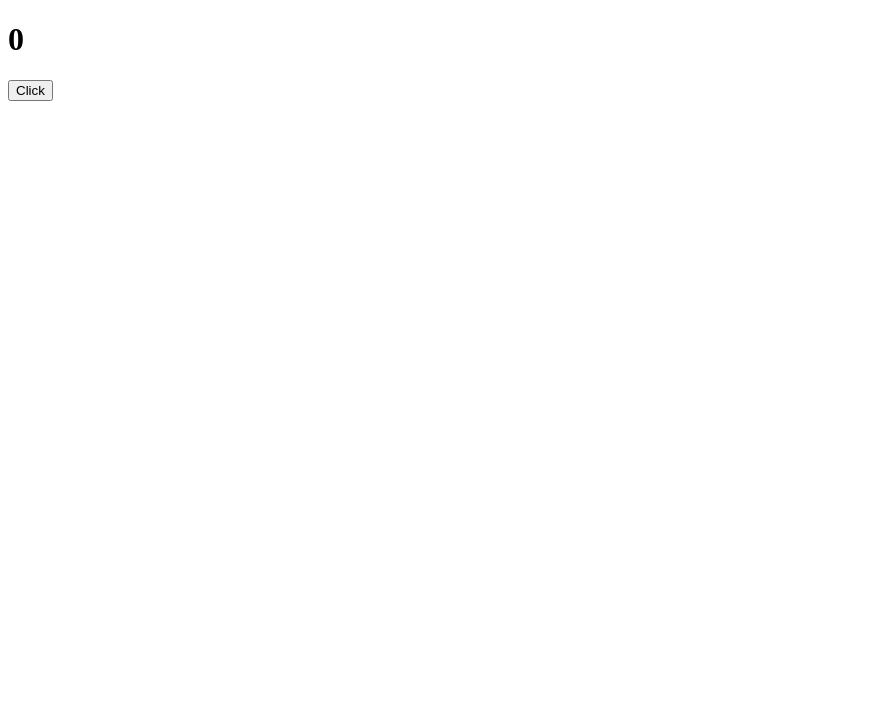
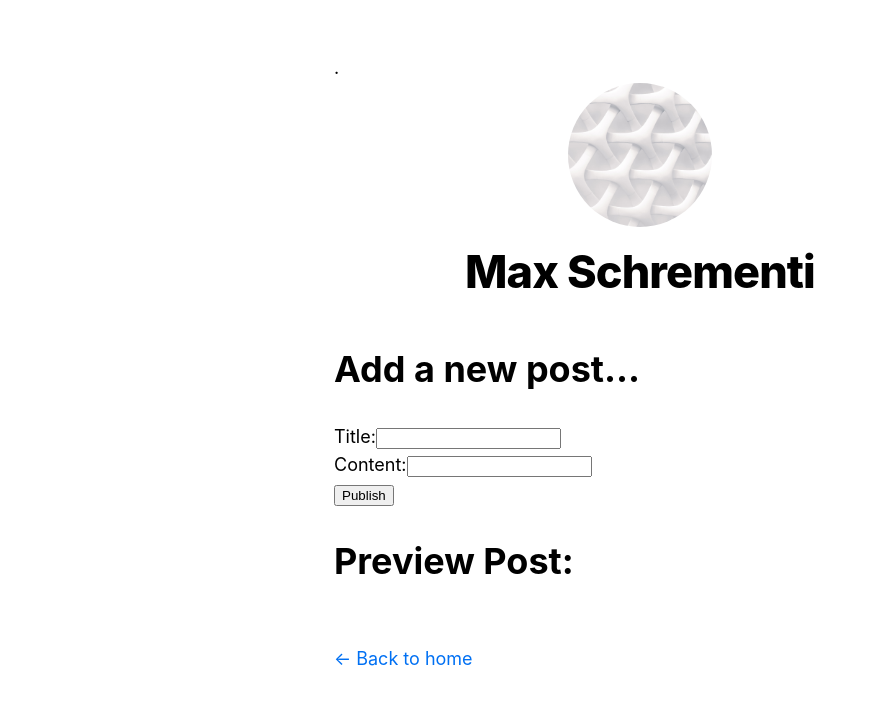
Before and after one commit to dwolrdcojp/nextjs-blog, a Next.js app: page /newpost in a window 1280 px wide. Shown: the top 704 px of the page, without its empty margins (0-869 px from the left). Built offline with nearby package versions, Linux system fonts and the light colour scheme; no server answers.

Commit message:
fix layout and finish adding new post page functions

```diff
--- a/app/layout.tsx
+++ b/app/layout.tsx
@@ -1,10 +1,35 @@
+import Image from 'next/image';
+import Link from 'next/link';
+import styles from '../components/layout.module.css';
+import utilStyles from '../styles/utils.module.css';
+import '../styles/global.css';
+
+const name = 'Max Schrementi';
+
 export default function RootLayout({ children }) {
   return (
     <html lang="en">
-    {
-    }
-    <head />
-    <body>{children}</body>
+      <body>
+      <div className={styles.container}>.
+        <header className={styles.header}>
+          <>
+            <Image
+              priority
+              src="/images/profile.jpg"
+              className={utilStyles.borderCircle}
+              height={144}
+              width={144}
+              alt=""
+            />
+            <h1 className={utilStyles.heading2Xl}>{name}</h1>
+          </>
+        </header>
+        {children}
+        <div className={styles.backToHome}>
+          <Link href="/">← Back to home</Link>
+        </div>
+      </div>
+      </body>
     </html>
   );
 }
--- a/app/newpost/Counter.js
+++ b/app/newpost/Counter.js
@@ -1,15 +1,46 @@
 'use client';
 import { useState } from 'react'; // This is a client component. It receives data as props and
+import { addPost } from '../../firebase';
 // has access to state and effects just like Page components
 // in the 'pages' directory.
 
+async function addNewPost(title, content) {
+  const addNewPost = await addPost(title, content);
+}
+
 export default function Counter() {
-  const [count, setCount] = useState(0);
+  const [title, setTitle] = useState('');
+  const [content, setContent] = useState('');
+  const [isPublished, setIsPublished] = useState(false);
+
+  function handleClick(e) {
+    e.preventDefault();
+    addNewPost(title, content);
+    setTitle('');
+    setContent('');
+    setIsPublished(true);
+  }
 
   return (
     <div>
-      <h1>{count}</h1>
-      <button onClick={() => setCount(count + 1)}>Click</button>
+      <h1>Add a new post...</h1>
+      Title:
+      <input value={title}
+             onChange={(e) => setTitle(e.target.value)}></input>
+      <br />
+      Content:
+      <input value={content}
+             onChange={(e) => setContent(e.target.value)}></input>
+      <br />
+      <button onClick={handleClick}>Publish</button>
+      {isPublished && (
+        <h2>New post published!</h2>
+      )}
+
+
+      <h1> Preview Post: </h1>
+      <h2> {title} </h2>
+      <p> {content} </p>
     </div>
   );
 }
--- a/app/posts/[id]/page.js
+++ b/app/posts/[id]/page.js
@@ -26,7 +26,6 @@ export default async function Post({ params }) {
           <p>{post.content}</p>
         </div>
       </article>
-      <Link className={utilStyles.headingMd} href={`/`}>Back to home</Link>
     </>
 
   );
--- a/firebase.js
+++ b/firebase.js
@@ -49,11 +49,11 @@ export async function getPostData(id) {
 }
 
 // Add a post
-export async function addPost() {
+export async function addPost(title, content) {
   try {
     const docRef = await addDoc(collection(firestore, "1"), {
-      title: 'my latest and greatest',
-      content: 'Check out the content of my latest and greatest blog post!'
+      title: title,
+      content: content,
     });
     console.log("Document written with ID: ", docRef.id);
   } catch (e) {
```
Also changed, not shown: app/head.tsx (+20 -2 lines).
